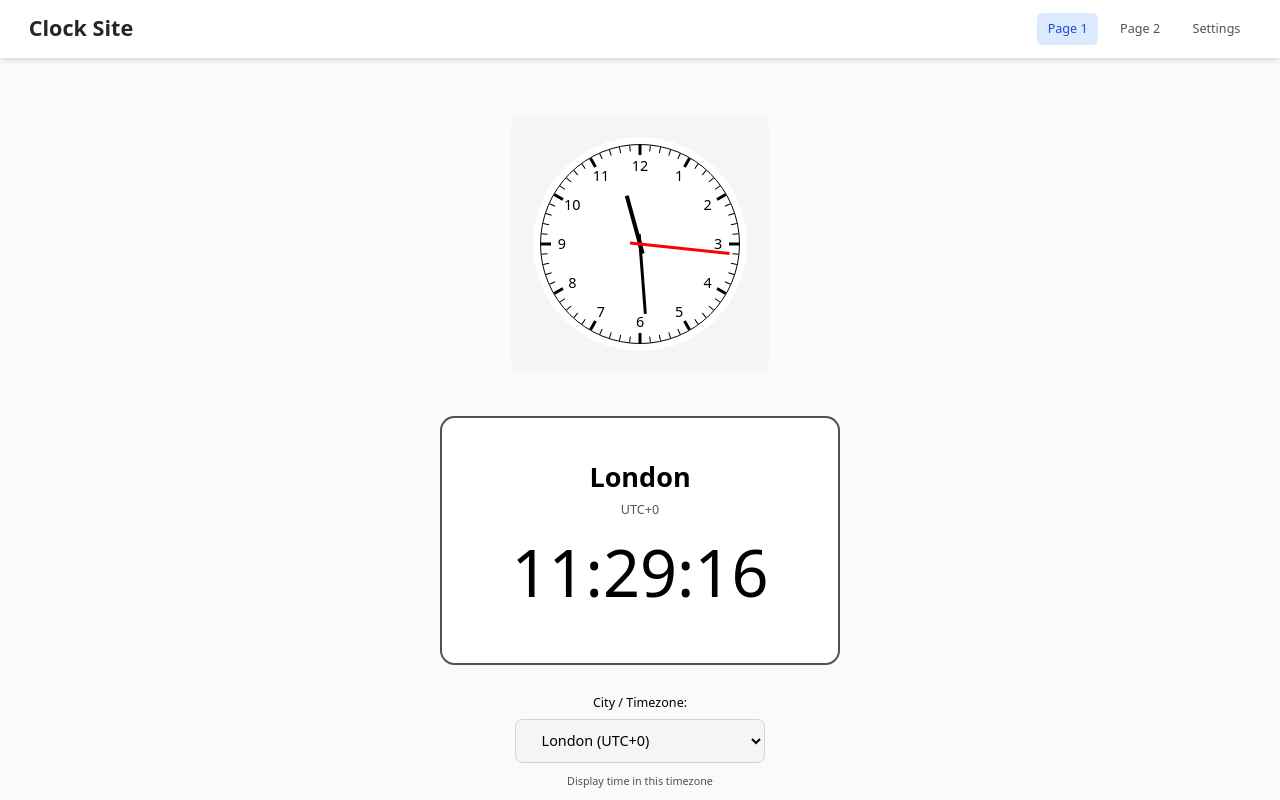
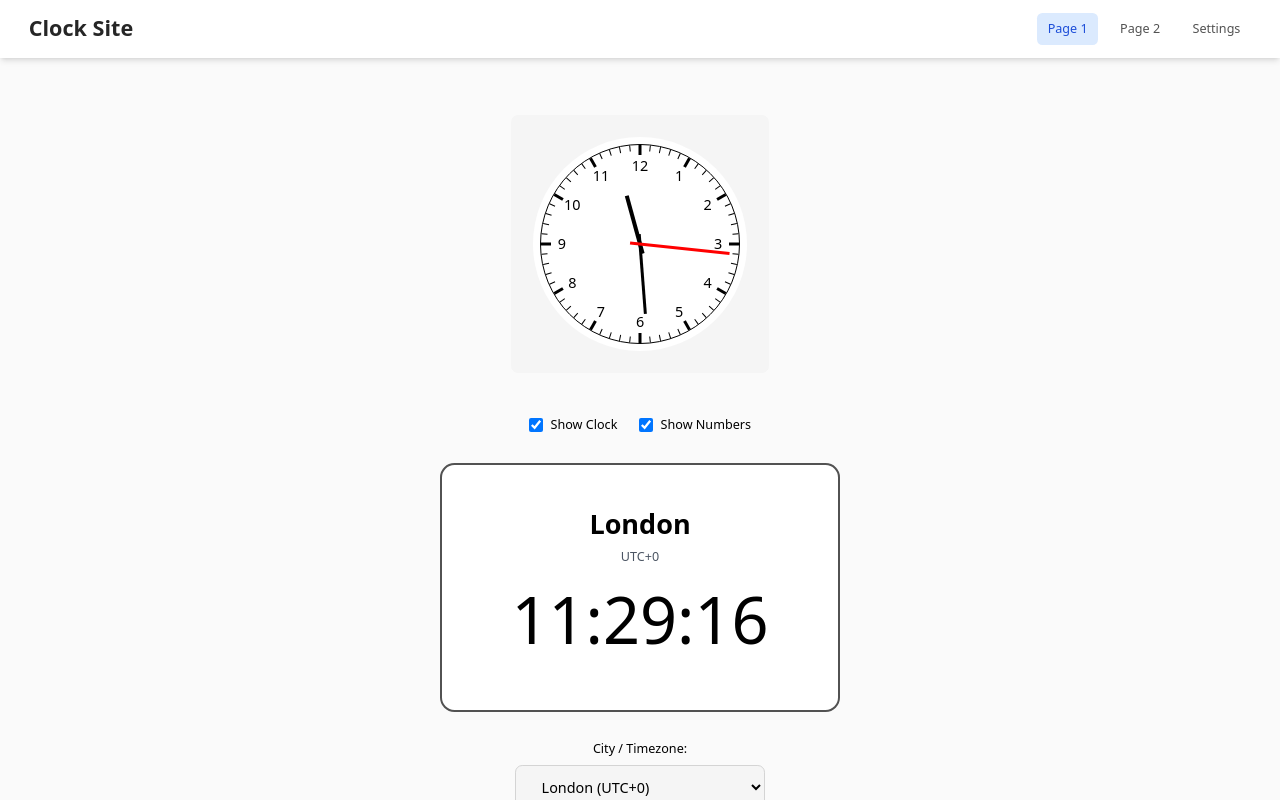
Before and after one commit to tobyhogan/react-clock-site, a React (Vite) app: page /page1 in a window 1280 px wide. Shown: the top 800 px of the page. Built offline with nearby package versions, Linux system fonts and the light colour scheme.

Commit message:
version 1.2.9

```diff
--- a/src/1-components-&-utilities/2-page-specific/1-page1/2-components/Component1.tsx
+++ b/src/1-components-&-utilities/2-page-specific/1-page1/2-components/Component1.tsx
@@ -69,6 +69,8 @@ const Clock = () => {
   const [serverTime, setServerTime] = useState<Date | null>(null);
   const [loading, setLoading] = useState<boolean>(false);
   const [error, setError] = useState<string | null>(null);
+  const [showClock, setShowClock] = useState<boolean>(true);
+  const [showNumbers, setShowNumbers] = useState<boolean>(true);
 
   // Fetch time from selected server
   useEffect(() => {
@@ -136,9 +138,33 @@ const Clock = () => {
 
   return (
     <div className="flex flex-col items-center justify-center gap-8">
+      {/* Checkboxes */}
+      <div className="flex gap-6">
+        <label className="flex items-center gap-2 cursor-pointer">
+          <input
+            type="checkbox"
+            checked={showClock}
+            onChange={(e) => setShowClock(e.target.checked)}
+            className="w-4 h-4 cursor-pointer"
+          />
+          <span className="text-sm font-medium dark:text-white">Show Clock</span>
+        </label>
+
+        <label className="flex items-center gap-2 cursor-pointer">
+          <input
+            type="checkbox"
+            checked={showNumbers}
+            onChange={(e) => setShowNumbers(e.target.checked)}
+            className="w-4 h-4 cursor-pointer"
+          />
+          <span className="text-sm font-medium dark:text-white">Show Numbers</span>
+        </label>
+      </div>
+
       {/* Raised Clock Widget */}
       <div className="bg-white dark:bg-neutral-800 border-2 border-neutral-600 rounded-2xl p-12 min-w-[400px] pt-12 pb-16">
 
+        {showClock && (
           <div className="text-center">
 
             <h2 className="text-3xl font-semibold mb-2 dark:text-white">
@@ -151,7 +177,7 @@ const Clock = () => {
             </p>
 
             <div className="text-center text-7xl font-medium dark:text-white tabular-nums">
-            {displayTime}
+              {showNumbers ? displayTime : '\u00A0'}
             </div>
 
             {error && (
@@ -167,6 +193,7 @@ const Clock = () => {
             )}
 
           </div>
+        )}
       </div>
 
       {/* Controls Section */}
```
Lines whose indentation alone changed are shown as unchanged.
